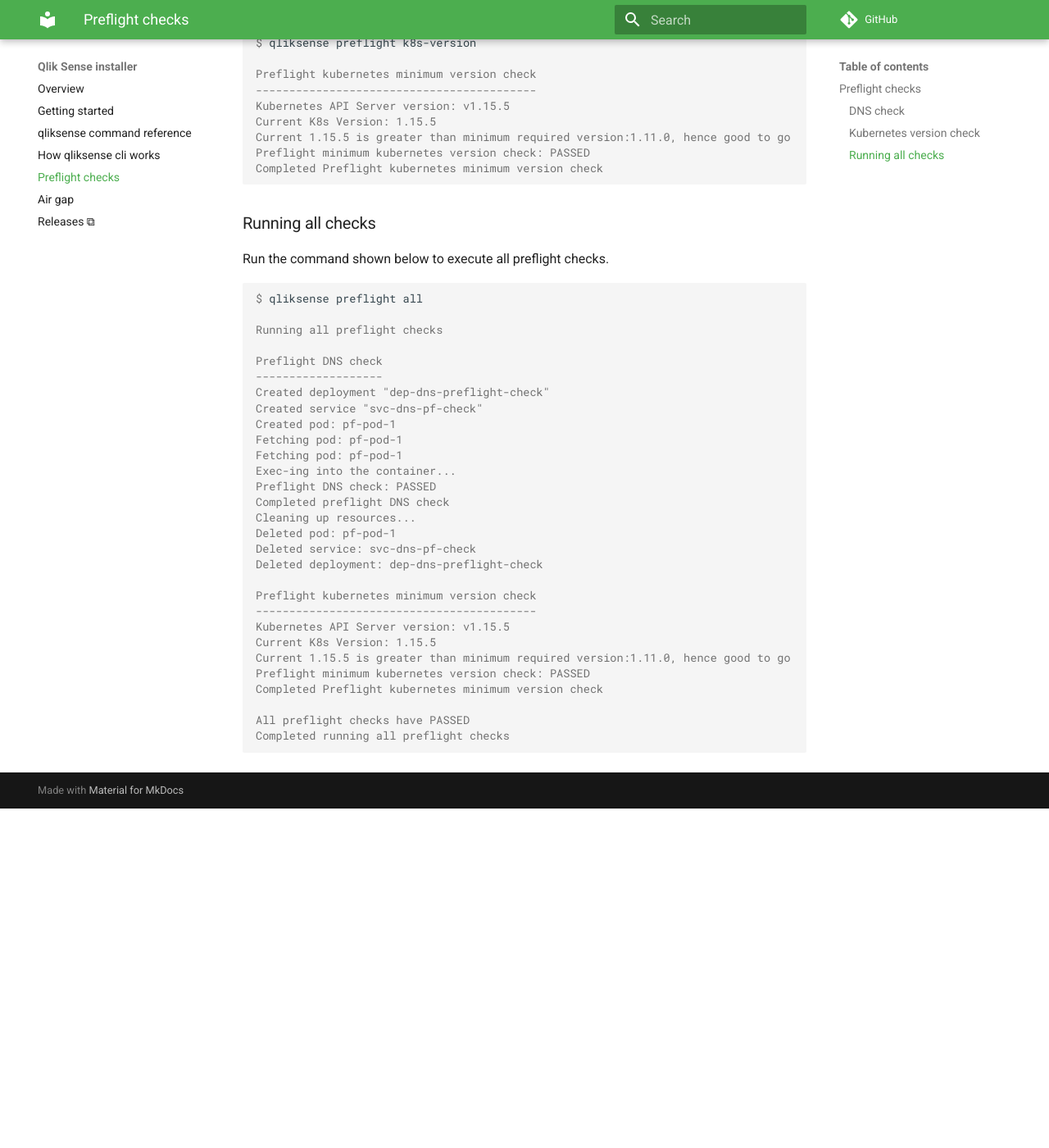
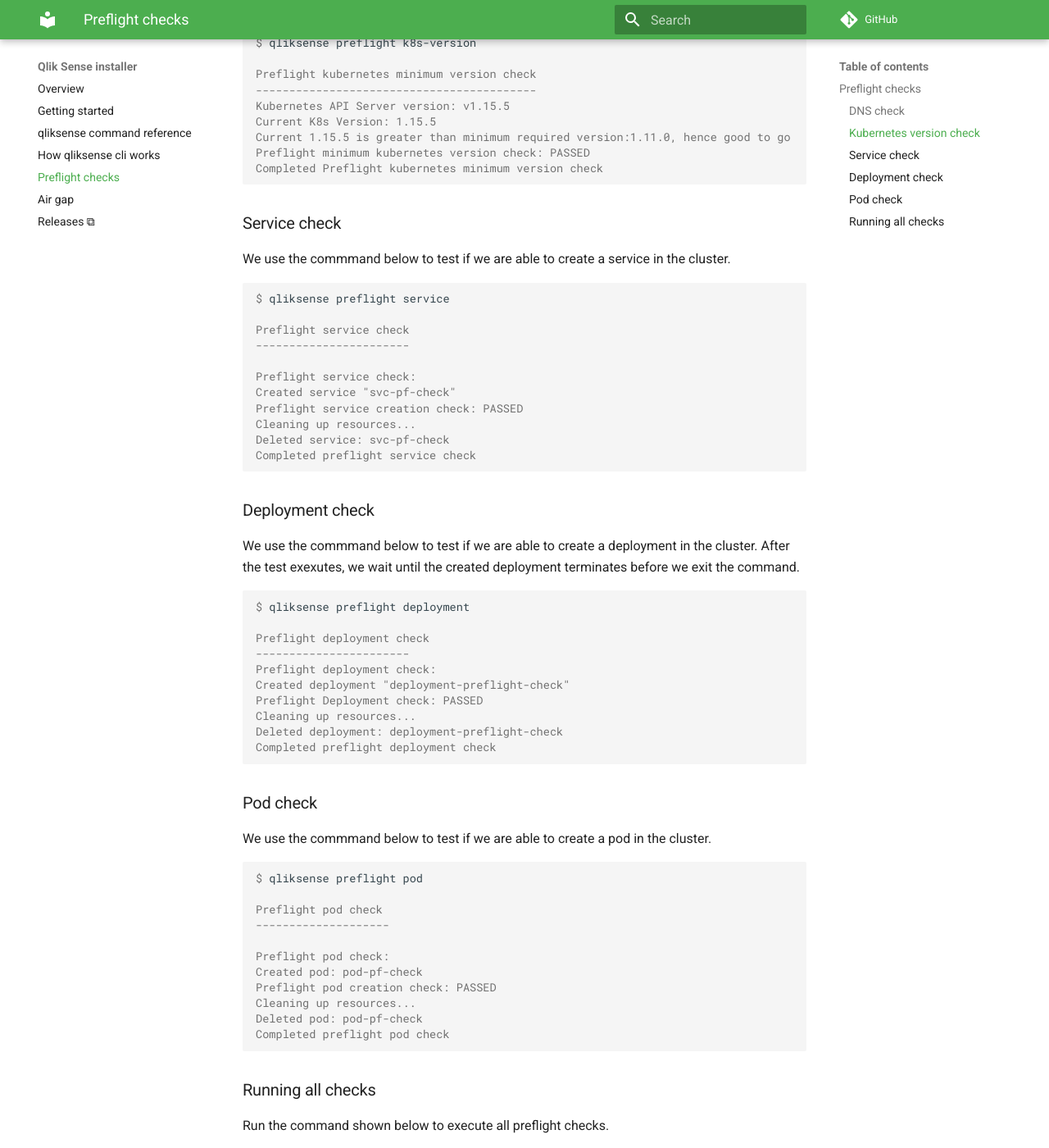
Before and after one commit to qlik-oss/sense-installer, an MkDocs documentation site: the page built from docs/preflight_checks.md, in a window 1280 px wide and 1400 px high, scrolled down 1427 px. Shown: the whole window at 82% size. Built offline with MkDocs 1.6.1 and Material for MkDocs 9.7.7, drawn with Linux system fonts in a browser that asks for light colours; comment, search, counter and statistics services are not loaded; before the commit the page ends 2413 px from its top, so only the background shows below that.

Commit message:
Updated readme

````diff
--- a/docs/preflight_checks.md
+++ b/docs/preflight_checks.md
@@ -62,6 +62,53 @@
 
 ```
 
+### Service check
+We use the commmand below to test if we are able to create a service in the cluster.
+```console
+$ qliksense preflight service
+
+Preflight service check
+-----------------------
+
+Preflight service check:
+Created service "svc-pf-check"
+Preflight service creation check: PASSED
+Cleaning up resources...
+Deleted service: svc-pf-check
+Completed preflight service check
+```
+
+### Deployment check
+We use the commmand below to test if we are able to create a deployment in the cluster. After the test exexutes, we wait until the created deployment terminates before we exit the command.
+```console
+$ qliksense preflight deployment
+
+Preflight deployment check
+-----------------------
+Preflight deployment check:
+Created deployment "deployment-preflight-check"
+Preflight Deployment check: PASSED
+Cleaning up resources...
+Deleted deployment: deployment-preflight-check
+Completed preflight deployment check
+```
+
+### Pod check
+We use the commmand below to test if we are able to create a pod in the cluster.
+```console
+$ qliksense preflight pod
+
+Preflight pod check
+--------------------
+
+Preflight pod check:
+Created pod: pod-pf-check
+Preflight pod creation check: PASSED
+Cleaning up resources...
+Deleted pod: pod-pf-check
+Completed preflight pod check
+```
+
 ### Running all checks
 Run the command shown below to execute all preflight checks.
 ```console
@@ -91,7 +138,8 @@
 Current 1.15.5 is greater than minimum required version:1.11.0, hence good to go
 Preflight minimum kubernetes version check: PASSED
 Completed Preflight kubernetes minimum version check
-
+...
+...
 All preflight checks have PASSED
 Completed running all preflight checks
 
````
